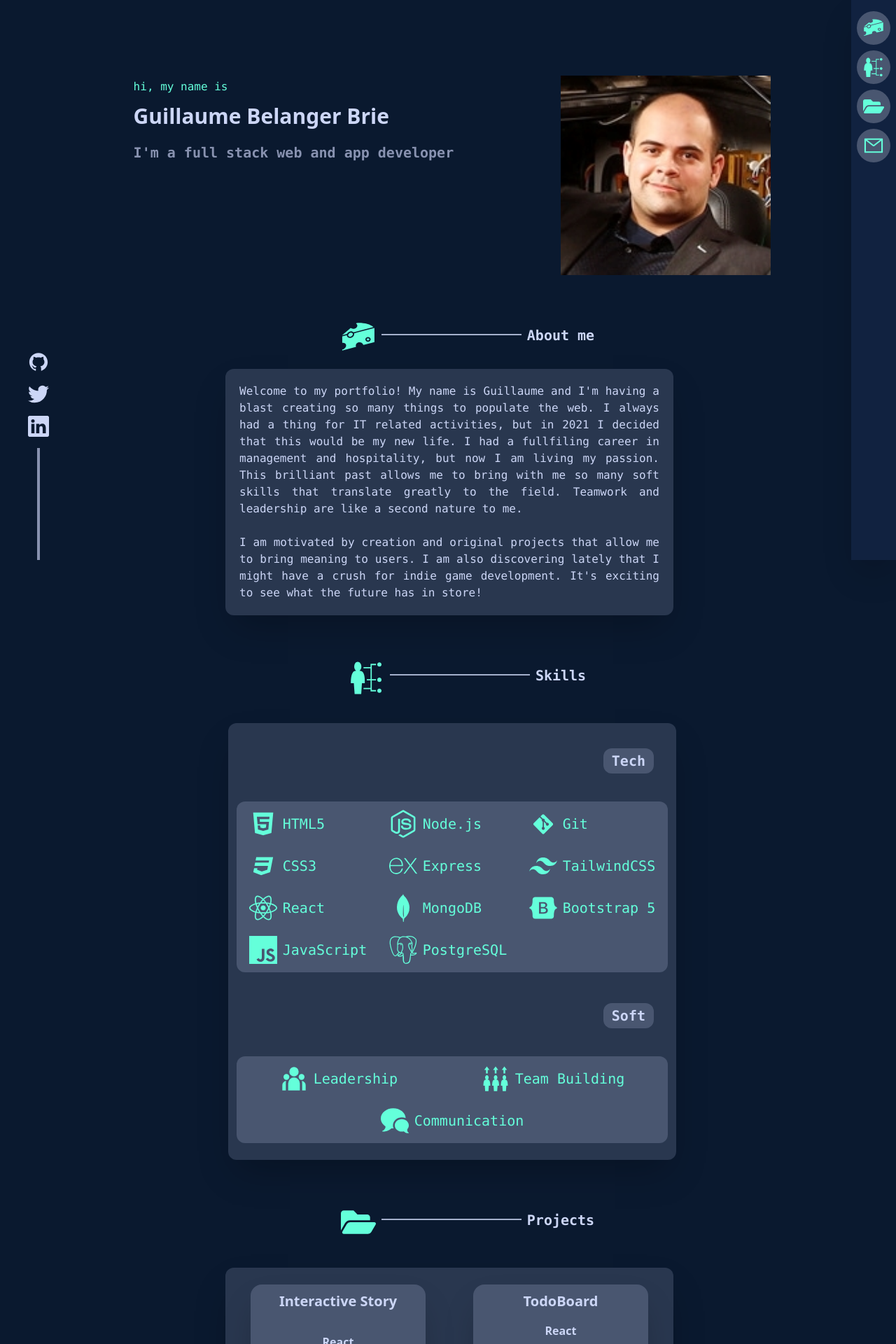
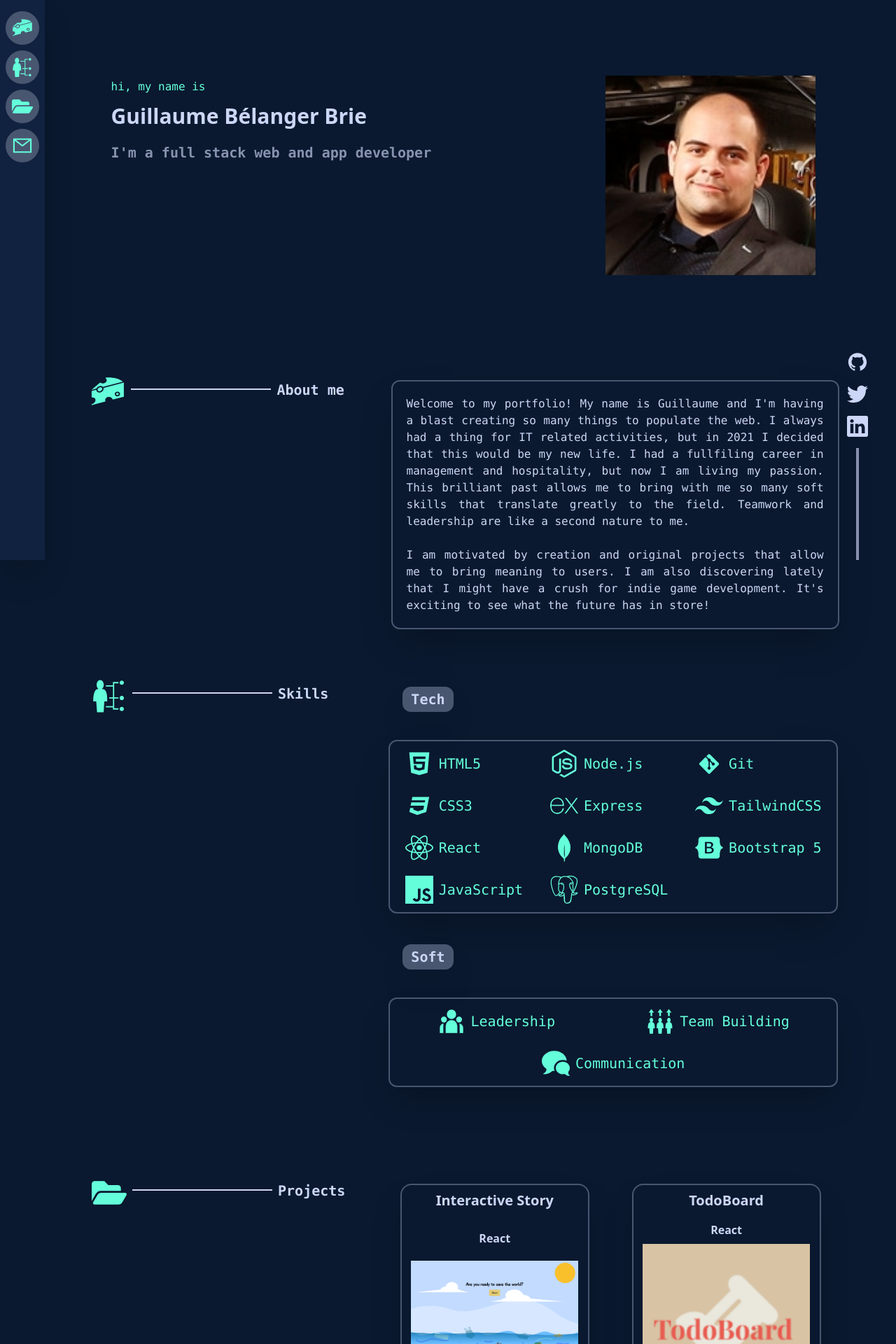
Before and after one commit to TheCodingBrie/portfolio, a React (Create React App) app: page / in a window 1280 px wide. Shown: the top 1920 px of the page at 70% size. Built offline with nearby package versions, Linux system fonts and the light colour scheme.

Commit message:
pre-deploy

```diff
--- a/src/App.js
+++ b/src/App.js
@@ -9,7 +9,7 @@ import Footer from "./Components/Footer";
 
 function App() {
   return (
-    <div className="font-mono flex flex-col gap-10 sm:gap-16 mr-16 bg-navy h-full text-slate-light pt-4 px-3 sm:px-16 sm:pt-8">
+    <div className="font-mono flex flex-col gap-10 sm:gap-16 ml-16 bg-navy h-full text-slate-light pt-4 px-3 sm:px-16 sm:pt-8">
       <Navbar />
       <Intro />
       <Bio />
--- a/src/Components/Bio.js
+++ b/src/Components/Bio.js
@@ -2,32 +2,36 @@ import { GiCheeseWedge } from "react-icons/gi";
 
 export default function Bio() {
   return (
-    <div className="flex flex-wrap gap-5 xl:ml-16 justify-around">
-      <div className="flex gap-2 justify-end xl:ml-16 mr-2  rounded-xl bg-opacity-50">
+    <>
+      <span id="about" className="mt-[-50px]"></span>
+      <div className="flex flex-wrap gap-5 justify-around">
+        <div className="flex gap-2 justify-end mr-2 -translate-x-2 rounded-xl">
           <GiCheeseWedge className="text-green-text" size={50} />
-        <div className="text-slate-light w-16 xl:w-[200px] h-[2px] translate-y-5 opacity-80 bg-slate-light"></div>
+          <div className="text-slate-light w-16 xl:w-[200px] h-[2px] translate-y-5 bg-slate-light"></div>
           <h2 className="text-slate-light font-bold text-xl translate-y-2">
             About me
           </h2>
         </div>
-      <div className="w-[40em] translate-x-3 sm:text-justify pr-3 bg-slate-dark rounded-xl p-3 sm:p-5 mr-5 bg-opacity-50 shadow-2xl">
+        <div className="w-[40em] translate-x-3 translate-y-2 sm:text-justify pr-3 border-slate-dark border-2 rounded-xl p-3 sm:p-5 mr-5 shadow-2xl">
           <p>
             Welcome to my portfolio! My name is Guillaume and I'm having a blast
-          creating so many things to populate the web. I always had a thing for
-          IT related activities, but in 2021 I decided that this would be my new
-          life. I had a fullfiling career in management and hospitality, but now
-          I am living my passion. This brilliant past allows me to bring with me
-          so many soft skills that translate greatly to the field. Teamwork and
-          leadership are like a second nature to me.
+            creating so many things to populate the web. I always had a thing
+            for IT related activities, but in 2021 I decided that this would be
+            my new life. I had a fullfiling career in management and
+            hospitality, but now I am living my passion. This brilliant past
+            allows me to bring with me so many soft skills that translate
+            greatly to the field. Teamwork and leadership are like a second
+            nature to me.
           </p>
           <br />
           <p>
             I am motivated by creation and original projects that allow me to
-          bring meaning to users. I am also discovering lately that I might have
-          a crush for indie game development. It's exciting to see what the
-          future has in store!
+            bring meaning to users. I am also discovering lately that I might
+            have a crush for indie game development. It's exciting to see what
+            the future has in store!
           </p>
         </div>
       </div>
+    </>
   );
 }
--- a/src/Components/Footer.js
+++ b/src/Components/Footer.js
@@ -2,13 +2,24 @@ import FooterIcon from "./FooterIcon";
 import { AiFillGithub } from "react-icons/ai";
 import { SiTwitter } from "react-icons/si";
 import { BsLinkedin } from "react-icons/bs";
+import { AiOutlineMail } from "react-icons/ai";
 
 export default function Footer() {
   return (
-    <div className="fixed flex flex-col gap-4 items-center bottom-0 left-10 scale-0 xl:scale-100 after:content-{<hr />}">
-      <FooterIcon icon={<AiFillGithub size={30} />} />
-      <FooterIcon icon={<SiTwitter size={30} />} />
-      <FooterIcon icon={<BsLinkedin size={30} />} />
+    <div className="fixed flex flex-col gap-4 items-center bottom-0 right-10 scale-0 xl:scale-100 after:content-{<hr />}">
+      <FooterIcon
+        icon={<AiFillGithub size={30} />}
+        link={"https://github.com/TheCodingBrie"}
+      />
+      <FooterIcon
+        icon={<SiTwitter size={30} />}
+        link={"https://twitter.com/BrieCoding"}
+      />
+      <FooterIcon
+        icon={<BsLinkedin size={30} />}
+        link={"https://www.linkedin.com/in/guillaumebelangerbrie"}
+      />
+      {/* <FooterIcon icon={<AiOutlineMail size={30} />} /> */}
       <div className="w-1 h-[10em] bg-slate"></div>
     </div>
   );
--- a/src/Components/FooterIcon.js
+++ b/src/Components/FooterIcon.js
@@ -1,5 +1,9 @@
 import React from "react";
 
-export default function NavbarIcon({ icon }) {
-  return <div className="footer-icon group">{icon}</div>;
+export default function NavbarIcon({ icon, link }) {
+  return (
+    <a href={link} className="footer-icon group">
+      {icon}
+    </a>
+  );
 }
--- a/src/Components/Intro.js
+++ b/src/Components/Intro.js
@@ -2,11 +2,11 @@ import portrait from "../images/portrait.jpg";
 
 export default function Intro() {
   return (
-    <div className="flex flex-wrap sm:justify-around lg:mt-10 xl:mt-16">
-      <div className="flex flex-col gap-1 min-h-[200px] p-4 sm:pl-16">
+    <div className="flex flex-wrap sm:justify-around lg:mt-10 xl:mt-16 lg:mb-16">
+      <div className="flex flex-col gap-1 min-h-[200px] p-4 sm:pl-16 sm:-translate-x-24">
         <h3 className="text-green-text text-md">hi, my name is</h3>
         <h1 className="font-sans text-slate-light text-3xl font-bold mt-2 mb-4">
-          Guillaume Belanger Brie
+          Guillaume Bélanger Brie
         </h1>
         <h2 className="text-slate text-xl font-bold">
           I'm a full stack web and app developer
--- a/src/Components/Navbar.js
+++ b/src/Components/Navbar.js
@@ -9,17 +9,45 @@ import { BsLinkedin } from "react-icons/bs";
 
 export default function Navbar() {
   return (
-    <div className="fixed top-0 right-0 h-screen w-16 m-0 pt-2 flex flex-col gap-1 justify-between bg-navy-light text-slate-light shadow-2xl">
+    <div className="fixed top-0 left-0 h-screen w-16 m-0 pt-2 pb-3 flex flex-col gap-1 justify-between bg-navy-light text-slate-light shadow-2xl">
       <div>
-        <NavbarIcon text={"Bio"} icon={<GiCheeseWedge size={30} />} />
-        <NavbarIcon text={"Skills"} icon={<GiSkills size={30} />} />
-        <NavbarIcon text={"Projects"} icon={<FaFolderOpen size={30} />} />
-        <NavbarIcon text={"Contact"} icon={<AiOutlineMail size={30} />} />
+        <NavbarIcon
+          text={"About me"}
+          icon={<GiCheeseWedge size={30} />}
+          link={"#about"}
+        />
+        <NavbarIcon
+          text={"Skills"}
+          icon={<GiSkills size={30} />}
+          link={"#skills"}
+        />
+        <NavbarIcon
+          text={"Projects"}
+          icon={<FaFolderOpen size={30} />}
+          link={"#projects"}
+        />
+        <NavbarIcon
+          text={"Contact"}
+          icon={<AiOutlineMail size={30} />}
+          link={"#contact"}
+        />
       </div>
       <div className="scale-100 xl:scale-0">
-        <NavbarIcon text={"Github"} icon={<AiFillGithub size={40} />} />
-        <NavbarIcon text={"Twitter"} icon={<SiTwitter size={30} />} />
-        <NavbarIcon text={"LinkedIn"} icon={<BsLinkedin size={28} />} />
+        <NavbarIcon
+          text={"Github"}
+          icon={<AiFillGithub size={40} />}
+          link={"https://github.com/TheCodingBrie"}
+        />
+        <NavbarIcon
+          text={"Twitter"}
+          icon={<SiTwitter size={30} />}
+          link={"https://twitter.com/BrieCoding"}
+        />
+        <NavbarIcon
+          text={"LinkedIn"}
+          icon={<BsLinkedin size={28} />}
+          link={"https://www.linkedin.com/in/guillaumebelangerbrie"}
+        />
       </div>
     </div>
   );
--- a/src/Components/NavbarIcon.js
+++ b/src/Components/NavbarIcon.js
@@ -1,10 +1,10 @@
 import React from "react";
 
-export default function NavbarIcon({ icon, text }) {
+export default function NavbarIcon({ icon, text, link }) {
   return (
-    <div className="navbar-icon group">
+    <a className="navbar-icon group" href={link}>
       {icon}
       <span className="navbar-tooltip group-hover:scale-100">{text}</span>
-    </div>
+    </a>
   );
 }
--- a/src/Components/Projects.js
+++ b/src/Components/Projects.js
@@ -8,15 +8,17 @@ import ProjectCard from "./ProjectCard";
 
 export default function Projects() {
   return (
-    <div className="flex flex-wrap gap-5 xl:ml-16 justify-around">
-      <div className="flex gap-2 justify-end xl:ml-16 mr-2 rounded-xl bg-opacity-50">
+    <>
+      <span id="projects" className="mt-[-50px]"></span>
+      <div id="projects" className="flex flex-wrap gap-5 justify-around">
+        <div className="flex gap-2 justify-end mr-2 rounded-xl">
           <FaFolderOpen className="text-green-text" size={50} />
-        <div className="text-slate-light w-16 xl:w-[200px] h-[2px] translate-y-5 opacity-80 bg-slate-light"></div>
+          <div className="text-slate-light w-16 xl:w-[200px] h-[2px] translate-y-5 bg-slate-light"></div>
           <h2 className="text-slate-light font-bold text-xl translate-y-2">
             Projects
           </h2>
         </div>
-      <div className="flex flex-wrap sm:justify-around gap-5 w-[40em] mt-5 translate-x-3 sm:text-justify bg-slate-dark rounded-xl bg-opacity-50 text-slate-dark py-6 px-3 mr-5 shadow-2xl">
+        <div className="flex flex-wrap sm:justify-around gap-5 w-[41.6em] mt-5 translate-x-3 -translate-y-8 sm:text-justify  rounded-xl text-slate-dark py-6 px-3 mr-5">
           <ProjectCard
             title={"Interactive Story"}
             tech={"React"}
@@ -67,5 +69,6 @@ export default function Projects() {
           />
         </div>
       </div>
+    </>
   );
 }
--- a/src/Components/Skills.js
+++ b/src/Components/Skills.js
@@ -17,30 +17,38 @@ import SkillIcon from "./SkillIcon";
 
 export default function Skills() {
   return (
-    <div className="flex flex-wrap gap-5 xl:ml-16 justify-around">
-      <div className="flex gap-2 justify-end xl:ml-16 mr-2  rounded-xl bg-opacity-50">
+    <>
+      <span id="skills" className="mt-[-50px]"></span>
+      <div id="skills" className="flex flex-wrap gap-5  justify-around">
+        <div className="flex gap-2 justify-end mr-2  rounded-xl -translate-x-2">
           <GiSkills className="text-green-text" size={50} />
-        <div className="text-slate-light w-16 xl:w-[200px] h-[2px] translate-y-5 opacity-80 bg-slate-light"></div>
+          <div className="text-slate-light w-16 xl:w-[200px] h-[2px] translate-y-5 bg-slate-light"></div>
           <h2 className="text-slate-light font-bold text-xl translate-y-2">
             Skills
           </h2>
         </div>
-      <div className="flex flex-col flex-wrap sm:justify-around gap-5 w-[40em] mt-5 translate-x-3 sm:text-justify bg-slate-dark rounded-xl bg-opacity-50 text-slate-dark py-6 px-3 mr-5 sm:mr-3 shadow-2xl">
-        <h1 className="text-xl self-end text-slate-light font-bold bg-slate-dark w-fit mr-5 mt-3 px-3 py-1 rounded-xl">
+        <div className="flex flex-col flex-wrap sm:justify-around gap-5 w-[41.6em] translate-x-4 -translate-y-6 sm:text-justify  rounded-xl text-slate-dark py-6 px-3 mr-5 sm:mr-3">
+          <h1 className="text-xl self-start text-slate-light font-bold bg-slate-dark w-fit ml-5 mt-3 px-3 py-1 rounded-xl shadow-2xl">
             Tech
           </h1>
-        <div className="flex flex-wrap sm:justify-around gap-5 mt-5 bg-slate-dark rounded-xl p-3">
+          <div className="flex flex-wrap sm:justify-around gap-5 mt-5 border-slate-dark border-2 rounded-xl p-3 shadow-2xl">
             <div className="flex flex-col items-start gap-5">
               <SkillIcon text={"HTML5"} icon={<AiFillHtml5 size={40} />} />
               <SkillIcon text={"CSS3"} icon={<DiCss3Full size={40} />} />
               <SkillIcon text={"React"} icon={<FaReact size={40} />} />
-            <SkillIcon text={"JavaScript"} icon={<SiJavascript size={40} />} />
+              <SkillIcon
+                text={"JavaScript"}
+                icon={<SiJavascript size={40} />}
+              />
             </div>
             <div className="flex flex-col gap-5">
               <SkillIcon text={"Node.js"} icon={<FaNodeJs size={40} />} />
               <SkillIcon text={"Express"} icon={<SiExpress size={40} />} />
               <SkillIcon text={"MongoDB"} icon={<SiMongodb size={40} />} />
-            <SkillIcon text={"PostgreSQL"} icon={<SiPostgresql size={40} />} />
+              <SkillIcon
+                text={"PostgreSQL"}
+                icon={<SiPostgresql size={40} />}
+              />
             </div>
             <div className="flex flex-col gap-5">
               <SkillIcon text={"Git"} icon={<DiGit size={40} />} />
@@ -48,13 +56,16 @@ export default function Skills() {
                 text={"TailwindCSS"}
                 icon={<SiTailwindcss size={40} />}
               />
-            <SkillIcon text={"Bootstrap 5"} icon={<FaBootstrap size={40} />} />
+              <SkillIcon
+                text={"Bootstrap 5"}
+                icon={<FaBootstrap size={40} />}
+              />
             </div>
           </div>
-        <h1 className="text-xl self-end text-slate-light font-bold bg-slate-dark w-fit mr-5 mt-6 px-3 py-1 rounded-xl">
+          <h1 className="text-xl self-start text-slate-light font-bold bg-slate-dark w-fit ml-5 mt-6 px-3 py-1 rounded-xl shadow-2xl">
             Soft
           </h1>
-        <div className="flex flex-wrap sm:justify-around gap-5 mt-5 bg-slate-dark rounded-xl p-3">
+          <div className="flex flex-wrap sm:justify-around gap-5 mt-5 border-slate-dark border-2 rounded-xl p-3 shadow-2xl">
             <SkillIcon text={"Leadership"} icon={<RiTeamFill size={40} />} />
             <SkillIcon
               text={"Team Building"}
@@ -64,5 +75,6 @@ export default function Skills() {
           </div>
         </div>
       </div>
+    </>
   );
 }
--- a/src/index.css
+++ b/src/index.css
@@ -7,7 +7,7 @@
     @apply relative flex items-center justify-center h-12 w-12 my-2 mx-auto bg-slate-dark text-green-text hover:bg-green-text hover:text-slate-dark rounded-3xl hover:rounded-xl transition-all duration-300 ease-linear cursor-pointer;
   }
   .navbar-tooltip {
-    @apply absolute w-auto p-2 m-2 min-w-max right-14 rounded-md shadow-md text-slate-light bg-slate-dark font-bold transition-all duration-100 scale-0  origin-right;
+    @apply absolute w-auto p-2 m-2 min-w-max left-14 rounded-md shadow-md text-slate-light bg-slate-dark font-bold transition-all duration-100 scale-0  origin-right;
   }
   .skill-icon {
     @apply flex gap-2 items-center text-green-text text-xl;
@@ -19,6 +19,7 @@
 
 * {
   box-sizing: border-box;
+  scroll-behavior: smooth;
 }
 
 body {
```
Also changed, not shown: src/Components/Contact.js (+37 -7 lines), src/Components/ProjectCard.js (+5 -5 lines). Lines whose indentation alone changed are shown as unchanged.
